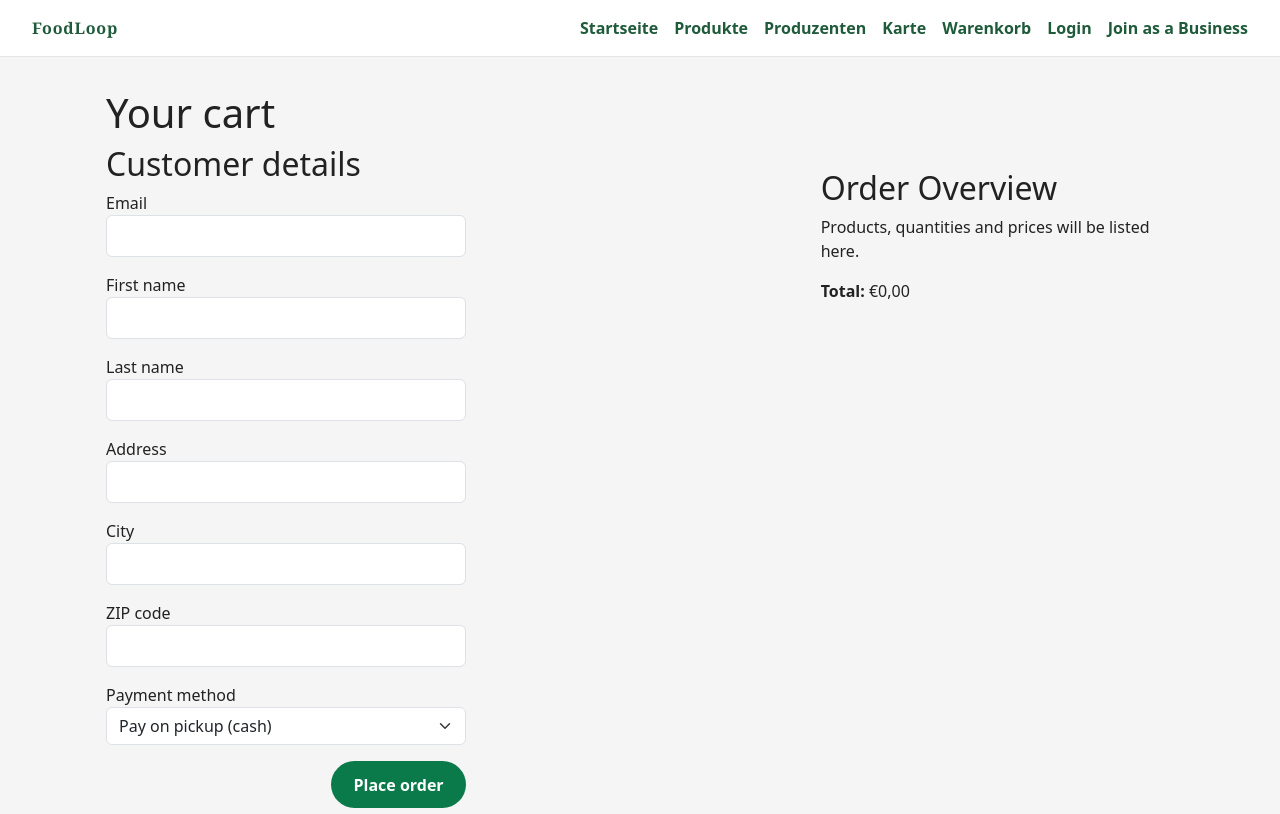
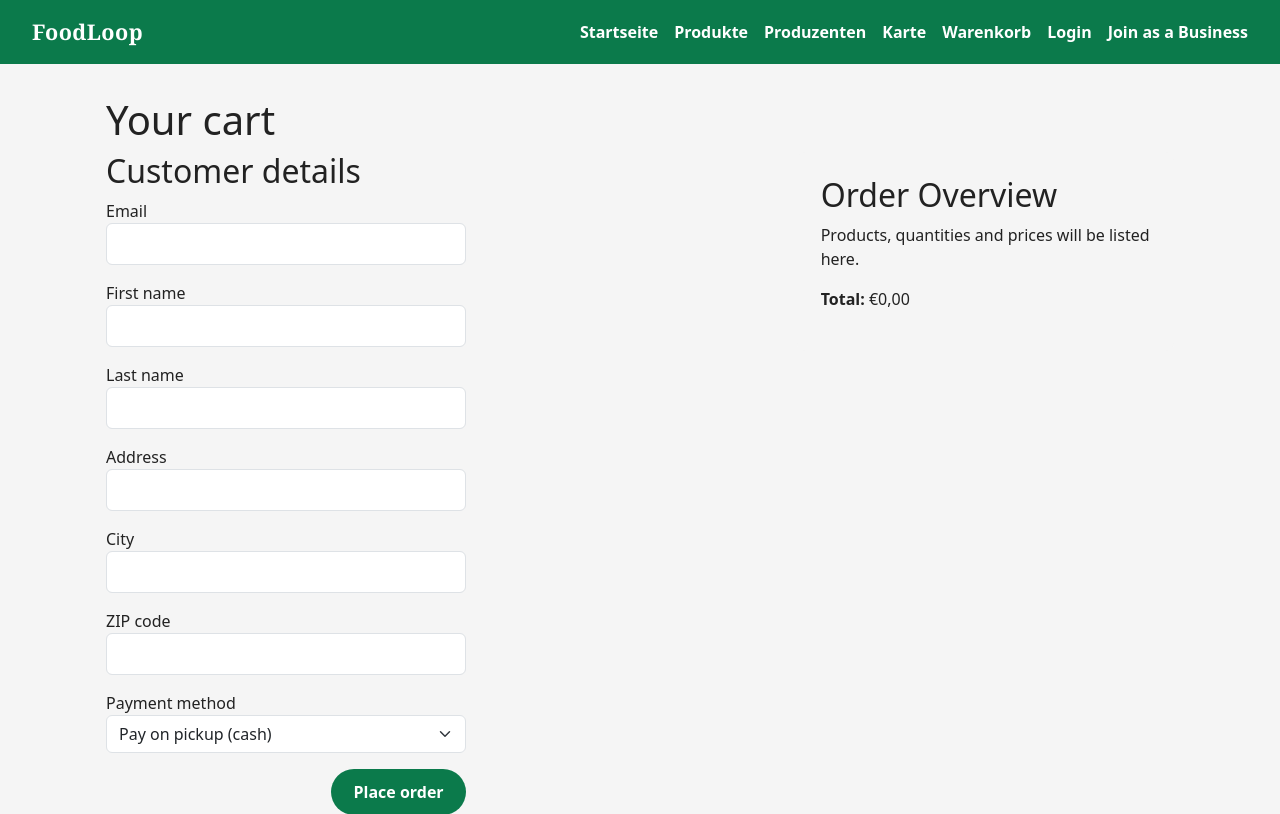
Before and after one commit to kaangecer/e-farmersmarket, a Flask app: page /cart in a window 1280 px wide. Shown: the top 814 px of the page. Run offline with Flask 3, Linux system fonts and the light colour scheme.

Commit message:
header styles and add home map section

```diff
--- a/static/css/base.css
+++ b/static/css/base.css
@@ -3,45 +3,60 @@ body {
     margin: 0;
     background: #f5f5f5;
     color: #222;
-
     overflow-x: hidden;
 }
 
-header {
-    background: #ffffff;
-    color: #1f2a1f;
+/* DEFAULT: Header grün (für alle Seiten) */
+.site-header {
+    background: #0b7a4b;
+    color: white;
     padding: 1rem 2rem;
     display: flex;
     justify-content: space-between;
     align-items: center;
-
-    border-bottom: 1px solid #e6e6e6;
 }
 
-header nav {
+/* NAV Layout */
+.site-header nav {
     display: flex;
     align-items: center;
     gap: 1rem;
     flex-wrap: wrap;
 }
 
-header a {
-    color: #1f5b3a;
+/* Default Links im grünen Header */
+.site-header a {
+    color: white;
     text-decoration: none;
     font-weight: 600;
-    margin-left: 0;
 }
 
-header a:hover {
+.site-header a:hover {
     text-decoration: underline;
 }
 
+/* Logo standard (grün Header) */
 .logo {
+    font-family: Georgia, "Times New Roman", Times, serif;
     font-weight: 900;
-    letter-spacing: 0.05em;
+    font-size: 1.35rem;
+    letter-spacing: 0.02em;
+    color: white;
+}
+
+/* HOMEPAGE: Header weiß */
+.site-header.site-header--light {
+    background: #ffffff;
+    color: #1f2a1f;
+    border-bottom: 1px solid #e6e6e6;
+}
+
+.site-header.site-header--light a {
     color: #1f5b3a;
+}
 
-    font-family: Georgia, "Times New Roman", Times, serif;
+.site-header.site-header--light .logo {
+    color: #1f5b3a;
 }
 
 footer {
--- a/static/css/pages/home.css
+++ b/static/css/pages/home.css
@@ -1,6 +1,4 @@
-/* =========================
-   Full-width Hero Banner
-   ========================= */
+/* Full-width Hero Banner */
 
 .home-hero {
   background: #1f5b3a;
@@ -128,3 +126,21 @@
     gap: 1.5rem;
   }
 }
+.home-map {
+  padding: 3rem 0 4rem;
+  background: #f5f5f5;
+}
+
+.home-map__inner {
+  max-width: 1100px;
+  margin: 0 auto;
+  padding: 0 1rem;
+}
+
+.home-map__canvas {
+  height: 520px;
+  border-radius: 16px;
+  overflow: hidden;
+  background: #e9ecef;
+  box-shadow: 0 8px 20px rgba(0,0,0,0.06);
+}
```
